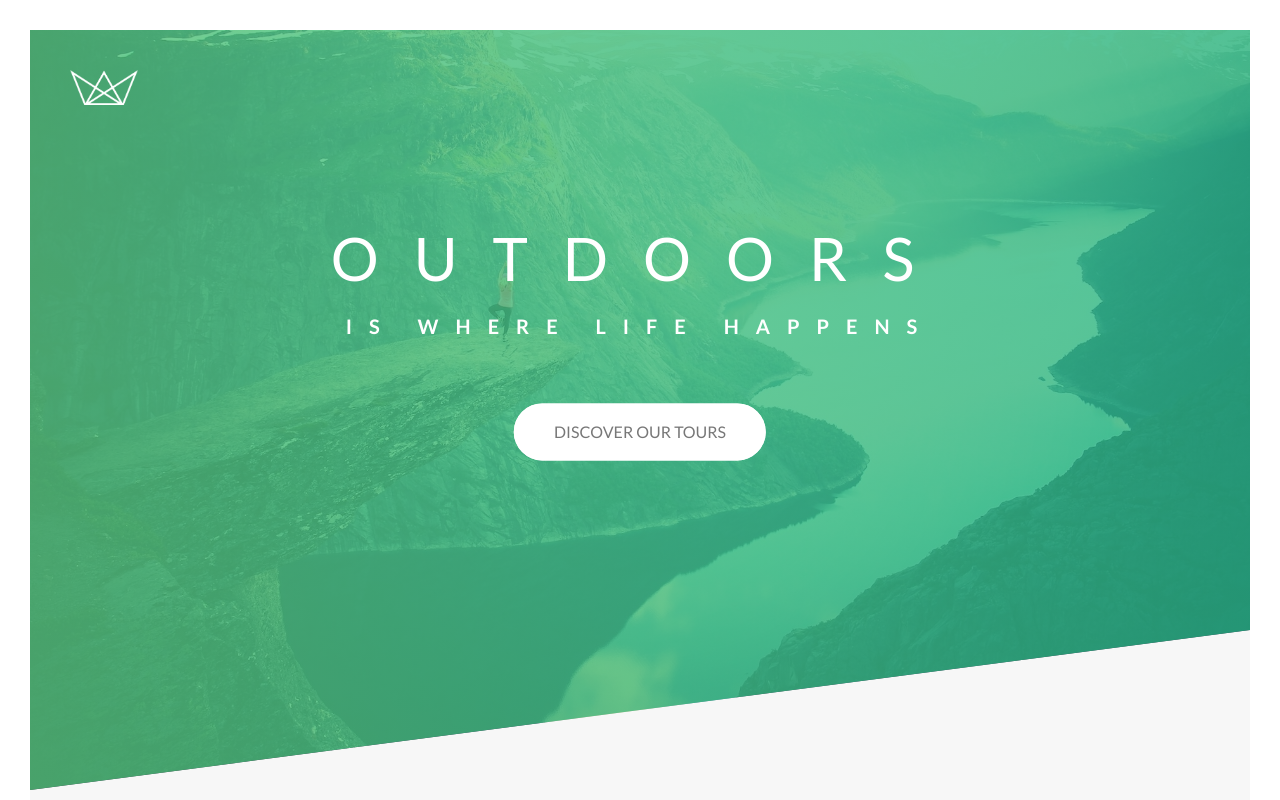
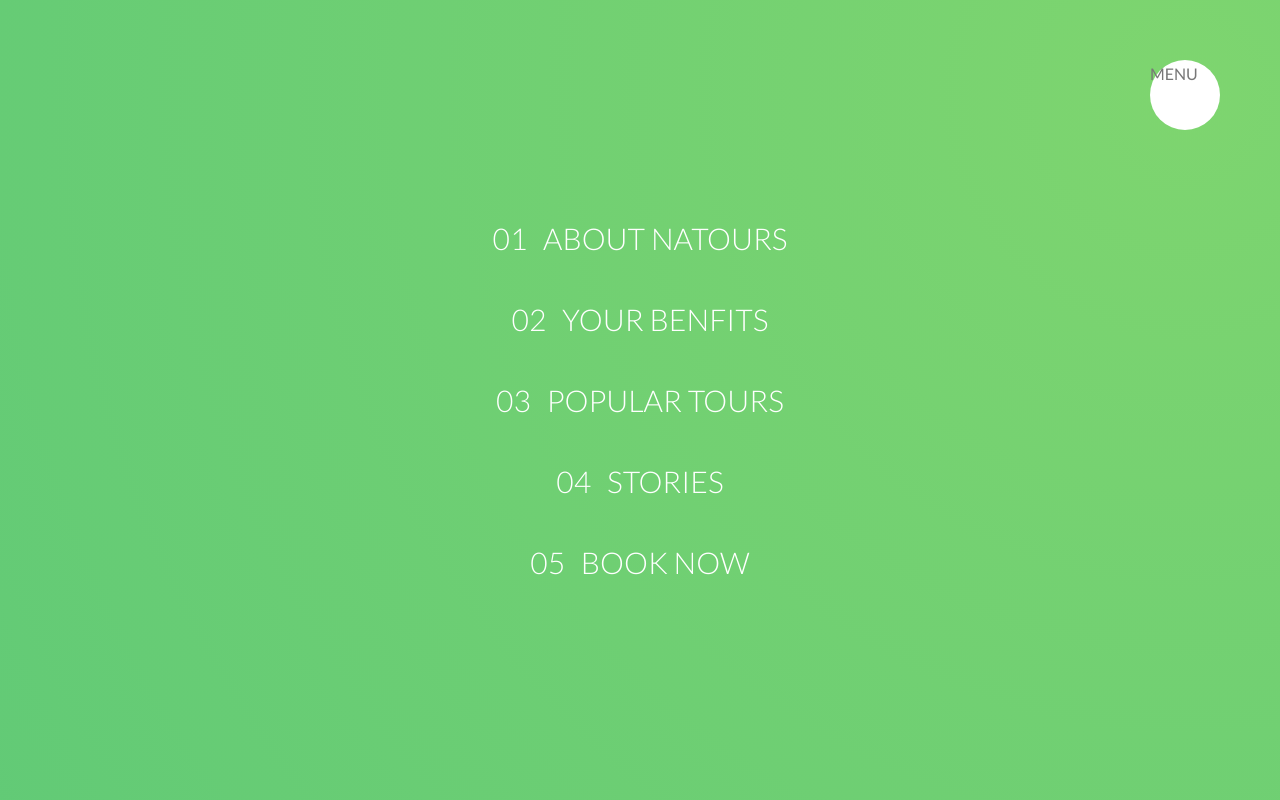
Before and after one commit to lizth93/natours-project, a website: page index.html in a window 1280 px wide. Shown: the top 800 px of the page. Drawn offline with Linux system fonts and the light colour scheme.

Commit message:
building the Navigation part1

```diff
--- a/index.html
+++ b/index.html
@@ -26,6 +26,33 @@
     <title>Natours | Exciting tours for adventurous people</title>
   </head>
   <body>
+    <div class="navigation">
+      <input type="checkbox" class="navigation__checkbox" id="navi-toggle">
+
+      <label for="navi-toggle" class="navigation__button">MENU</label>
+
+      <div class="navigation__background">&nbsp;</div>
+      <nav class="navigation__nav">
+        <ul class="navigation__list">
+          <li class="navigation__item">
+            <a href="" class="navigation__link"><span>01</span> About Natours</a>
+          </li>
+          <li class="navigation__item">
+            <a href="" class="navigation__link"><span>02</span> Your benfits</a>
+          <li class="navigation__item">
+            <a href="" class="navigation__link"><span>03</span> Popular tours</a>
+          </li>
+          <li class="navigation__item">
+            <a href="" class="navigation__link"><span>04</span> Stories</a>
+          </li>
+          <li class="navigation__item">
+            <a href="" class="navigation__link"><span>05</span> Book now</a>
+          </li>
+        </ul>
+      </nav>
+    </div>
+
+
     <header class="header">
       <div class="header__logo-box">
         <img src="img/logo-white.png" alt="logo" class="header__logo" />
--- a/sass/abstracts/_mixins.scss
+++ b/sass/abstracts/_mixins.scss
@@ -0,0 +1,6 @@
+@mixin center-element {
+  position: absolute;
+  top: 50%;
+  left: 50%;
+  transform: translate(-50%, -50%);
+}
--- a/sass/components/_card.scss
+++ b/sass/components/_card.scss
@@ -143,10 +143,7 @@
 
   //back side
   &__cta {
-    position: absolute;
-    top: 50%;
-    left: 50%;
-    transform: translate(-50%, -50%);
+    @include center-element;
     width: 90%;
     text-align: center;
   }
--- a/sass/components/_form.scss
+++ b/sass/components/_form.scss
@@ -76,10 +76,7 @@
       width: 1.3rem;
       display: block;
       border-radius: 50%;
-      position: absolute;
-      left: 50%;
-      top: 50%;
-      transform: translate(-50%, -50%);
+      @include center-element;
       background-color: $color-primary;
       opacity: 0;
       transition: opacity 0.2s;
--- /dev/null
+++ b/sass/layout/_navigation.scss
@@ -0,0 +1,77 @@
+.navigation {
+  &__checkbox {
+    display: none;
+  }
+  &__button {
+    background-color: $color-white;
+    height: 7rem;
+    width: 7rem;
+    position: fixed;
+    top: 6rem;
+    right: 6rem;
+    border-radius: 50%;
+    z-index: 2000;
+  }
+  &__background {
+    height: 6rem;
+    width: 6rem;
+    border-radius: 50%;
+    position: fixed;
+    top: 6.5rem;
+    right: 6.5rem;
+    background-image: radial-gradient(
+      $color-primary-light,
+      $color-primary-dark
+    );
+    z-index: 1000;
+
+    transform: scale(100);
+  }
+  &__nav {
+    height: 100vh;
+    width: 100%;
+    position: fixed;
+    top: 0;
+    right: 0;
+    z-index: 1500;
+  }
+  &__list {
+    @include center-element;
+    list-style: none;
+    text-align: center;
+  }
+  &__item {
+    margin: 1rem;
+  }
+  &__link {
+    &:link,
+    &:visited {
+      display: inline-block;
+      font-size: 3rem;
+      font-weight: 300;
+      padding: 1rem 2rem;
+      color: $color-white;
+      text-decoration: none;
+      text-transform: uppercase;
+      background-image: linear-gradient(
+        120deg,
+        transparent 0%,
+        transparent 50%,
+        $color-white 50%
+      );
+      background-size: 220%;
+      transition: all 0.5s;
+
+      span {
+        margin-right: 1rem;
+        display: inline-block;
+      }
+    }
+    &:hover,
+    &:active {
+      background-position: 100%;
+      color: $color-primary;
+      transform: translateX(1rem);
+    }
+  }
+}
--- a/sass/main.scss
+++ b/sass/main.scss
@@ -27,5 +27,6 @@ Dark green: #28b485
 @import "layout/header";
 @import "layout/grid";
 @import "layout/footer";
+@import "layout/navigation";
 
 @import "pages/home";
```
Also changed, not shown: css/style.css.
